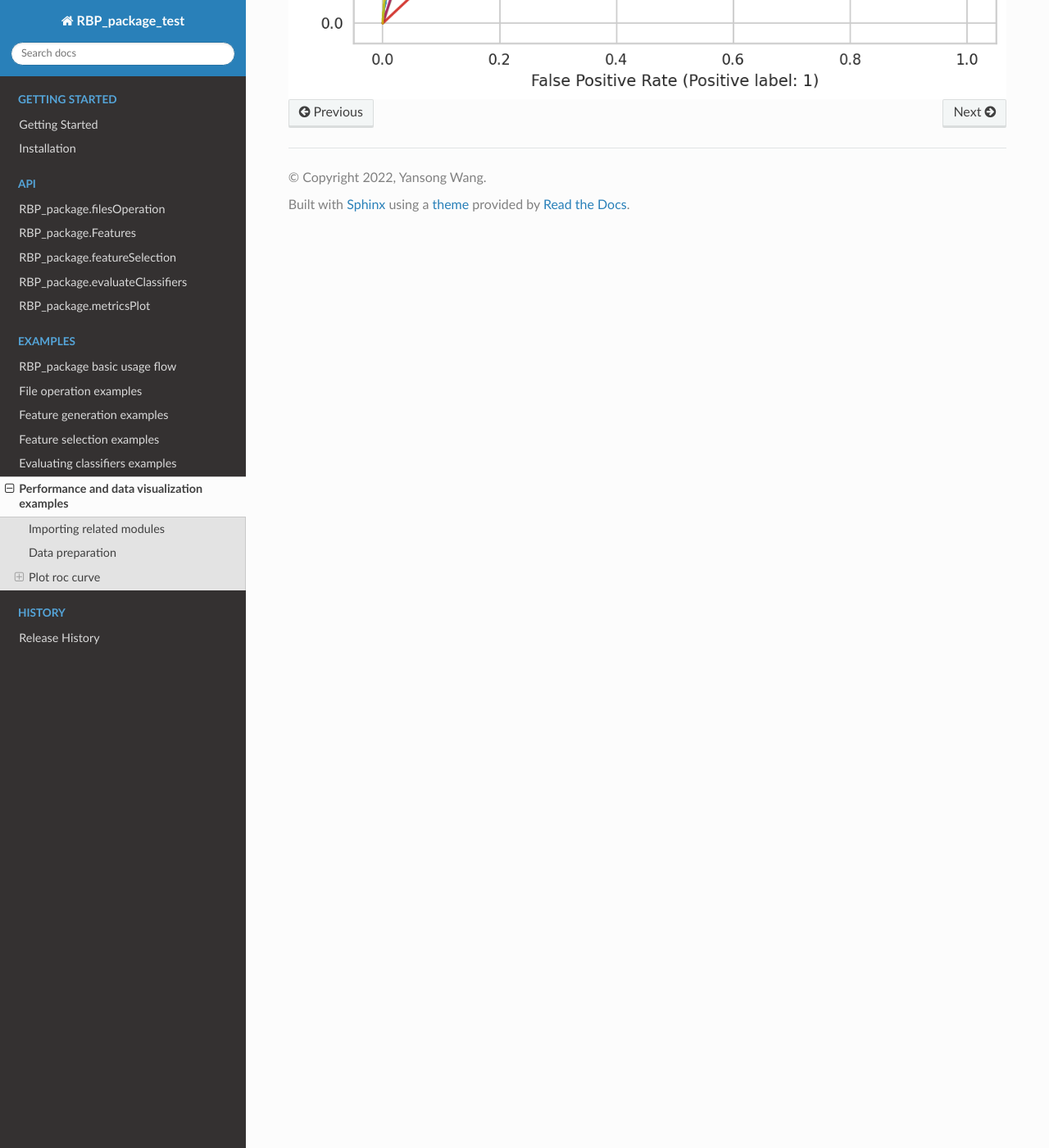
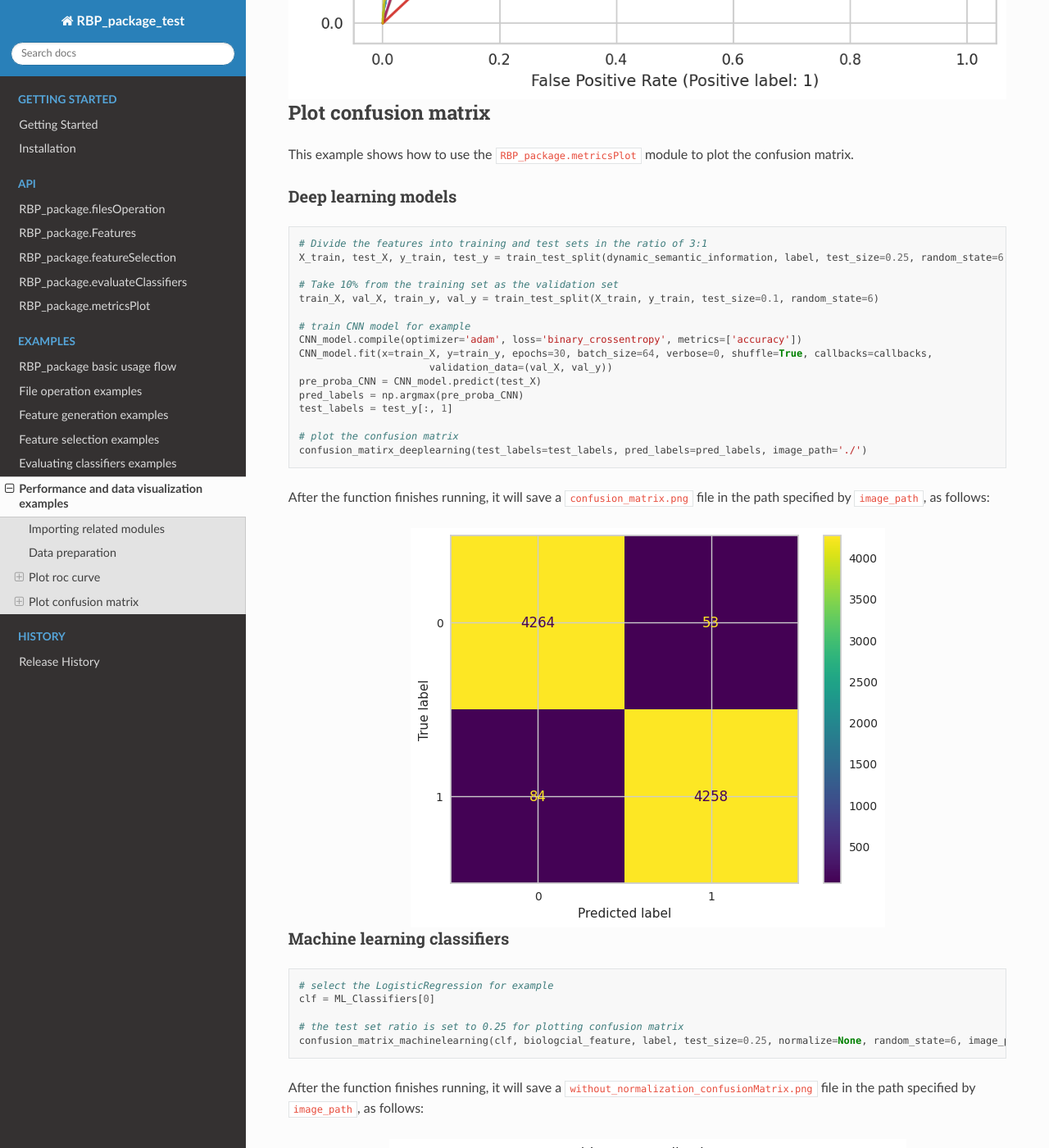
Before and after one commit to no-banana/PyRBP, a Sphinx documentation site: the page built from docs/source/plotAnalysis_examples.rst, in a window 1280 px wide and 1400 px high, scrolled down 3423 px. Shown: the whole window at 82% size. Built offline with Sphinx 7.4.7 and the Read the Docs theme 2.0.0, drawn with Linux system fonts in a browser that asks for light colours; some of the changed text lies outside the part shown.

Commit message:
Add files via upload

```diff
--- a/docs/source/analysis_plots.rst
+++ b/docs/source/analysis_plots.rst
@@ -115,7 +115,7 @@ Many visualization functions are integrated in RBP_package for plotting differen
 
                     The path used to store the final image file.
 
-.. py:function:: RBP_package.metricsPlot.confusion_matrix_machinelearning(clf, features, labels, label_tags, test_size=0.25, normalize=None, random_state=0, image_path='')
+.. py:function:: RBP_package.metricsPlot.confusion_matrix_machinelearning(clf, features, labels, label_tags=None, test_size=0.25, normalize=None, random_state=0, image_path='')
 
     :Parameters:
             .. class:: clf:sklearn classifier
@@ -130,7 +130,7 @@ Many visualization functions are integrated in RBP_package for plotting differen
 
                     Labels to index the matrix.
 
-            .. class:: label_tags:list of names for different classes
+            .. class:: label_tags:list of names for different classes, default=None
 
                     Target names used for plotting. By default, ``labels`` will be used.
 
--- a/docs/source/plotAnalysis_examples.rst
+++ b/docs/source/plotAnalysis_examples.rst
@@ -82,7 +82,7 @@ Deep learning models
     name_list = ['CNN', 'RNN']
 
     # Divide the features into training and test sets in the ratio of 3:1
-    X_train, test_X, y_train, test_y = train_test_split(dynamic_semantic_information, label, test_size=0.25, random_state=6)
+    X_train, test_X, y_train, test_y = train_test_split(dynamic_semantic_information, labels_2D, test_size=0.25, random_state=6)
 
     # Take 10% from the training set as the validation set
     train_X, val_X, train_y, val_y = train_test_split(X_train, y_train, test_size=0.1, random_state=6)
@@ -129,3 +129,61 @@ After the function finishes running, it will save a ``roc_curve.png`` file in th
 .. image:: ./images/roc_curve_machinelearning.png
     :align: center
     :alt: roc_curve_machinelearning
+
+
+
+Plot confusion matrix
+~~~~~~~~~~~~~~~~~~~~~~~~~~~
+
+This example shows how to use the ``RBP_package.metricsPlot`` module to plot the confusion matrix.
+
+Deep learning models
+------------------------
+
+.. code-block:: py
+
+    # Divide the features into training and test sets in the ratio of 3:1
+    X_train, test_X, y_train, test_y = train_test_split(dynamic_semantic_information, label, test_size=0.25, random_state=6)
+
+    # Take 10% from the training set as the validation set
+    train_X, val_X, train_y, val_y = train_test_split(X_train, y_train, test_size=0.1, random_state=6)
+
+    # train CNN model for example
+    CNN_model.compile(optimizer='adam', loss='binary_crossentropy', metrics=['accuracy'])
+    CNN_model.fit(x=train_X, y=train_y, epochs=30, batch_size=64, verbose=0, shuffle=True, callbacks=callbacks,
+                          validation_data=(val_X, val_y))
+    pre_proba_CNN = CNN_model.predict(test_X)
+    pred_labels = np.argmax(pre_proba_CNN)
+    test_labels = test_y[:, 1]
+
+    # plot the confusion matrix
+    confusion_matirx_deeplearning(test_labels=test_labels, pred_labels=pred_labels, image_path='./')
+
+After the function finishes running, it will save a ``confusion_matrix.png`` file in the path specified by ``image_path``, as follows:
+
+.. image:: ./images/confusion_matrix.png
+    :align: center
+    :alt: confusion_matrix_deeplearning
+
+Machine learning classifiers
+--------------------------------
+
+.. code-block:: py
+
+    # select the LogisticRegression for example
+    clf = ML_Classifiers[0]
+
+    # the test set ratio is set to 0.25 for plotting confusion matrix
+    confusion_matrix_machinelearning(clf, biologcial_feature, label, test_size=0.25, normalize=None, random_state=6, image_path='./')
+
+After the function finishes running, it will save a ``without_normalization_confusionMatrix.png`` file in the path specified by ``image_path``, as follows:
+
+.. image:: ./images/without_normalization_confusionMatrix.png
+    :align: center
+    :alt: confusion_matrix_ML_without_normalization
+
+When ``normalize`` is set to 'true', 'pred' or 'all', the resulting image is as follows (file name is ``normalization_confusionMatrix.png``):
+
+.. image:: ./images/normalization_confusionMatrix.png
+    :align: center
+    :alt: confusion_matrix_ML_normalization
```
Also changed, not shown: docs/source/images/confusion_matrix.png (added), docs/source/images/normalization_confusionMatrix.png (added), docs/source/images/without_normalization_confusionMatrix.png (added).
